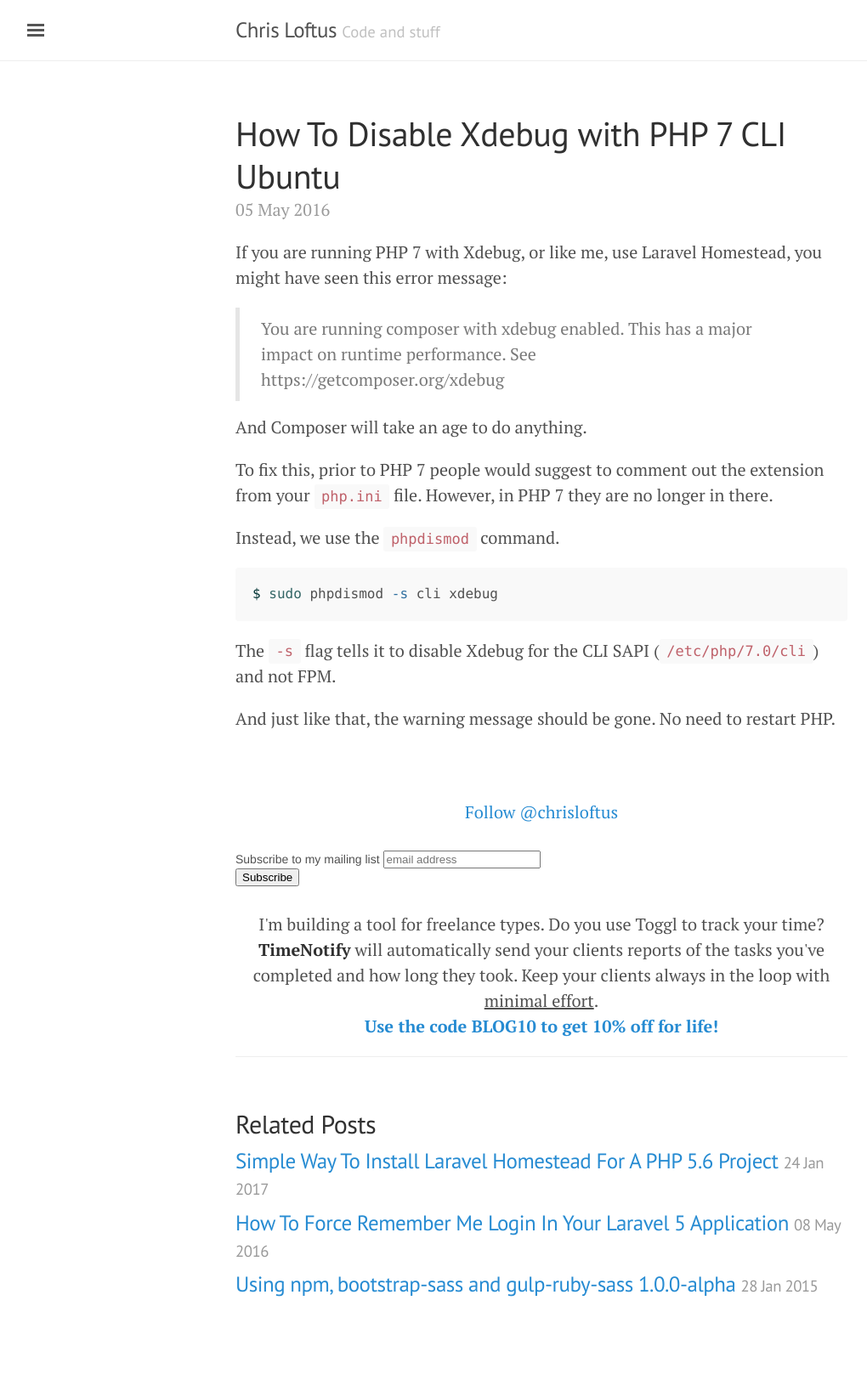
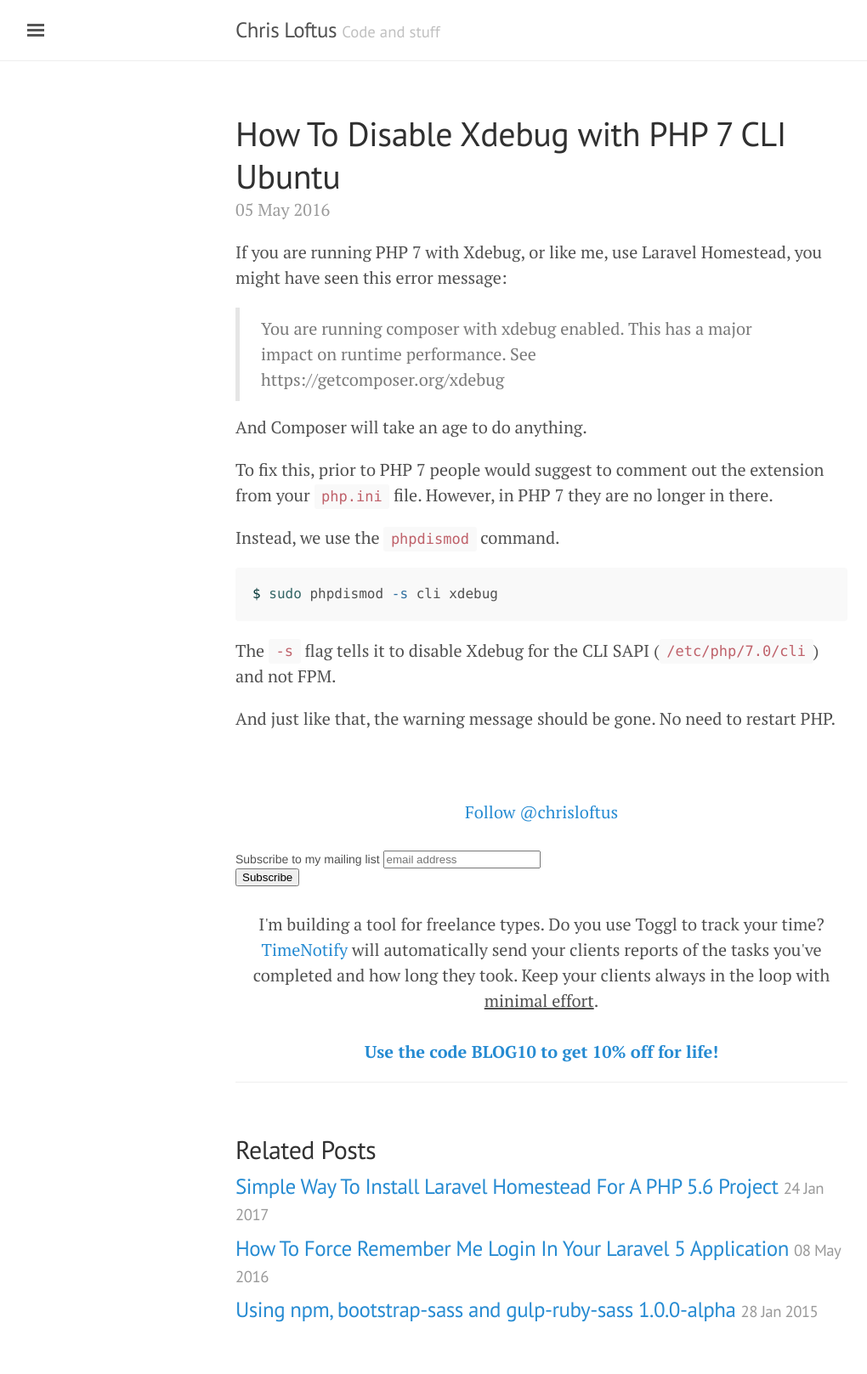
Before and after one commit to chrisloftus/chrisloftus.github.io, a Jekyll site: the page built from _posts/2016-05-05-how-to-disable-xdebug-php7-cli-ubuntu.markdown, in a window 1280 px wide. Shown: the whole page at 85% size, without its empty margins (3-1023 px from the left). Built offline with Jekyll 4.4.1, drawn with Linux system fonts in a browser that asks for light colours; comment, search, counter and statistics services are not loaded; before the commit the page ends 1587 px from its top, so only the background shows below that.

Commit message:
Adjust copy again

```diff
--- a/_layouts/post.html
+++ b/_layouts/post.html
@@ -36,10 +36,11 @@
 
 <p style="text-align: center;">
   I'm building a tool for freelance types. Do you use Toggl to track your time?
-  <strong>TimeNotify</strong> will automatically send your clients reports of
-  the tasks you've completed and how long they took. Keep your clients always
-  in the loop with <span style="text-decoration: underline;">minimal effort</span>.
-  <br>
+  <a href="https://www.timenotify.co" target="_blank">TimeNotify</a> will
+  automatically send your clients reports of the tasks you've completed and how
+  long they took. Keep your clients always in the loop with
+  <span style="text-decoration: underline;">minimal effort</span>.
+  <br><br>
   <a href="https://www.timenotify.co/signup?p=plus" style="font-weight: bold;">
     Use the code BLOG10 to get 10% off for life!
   </a>
```
